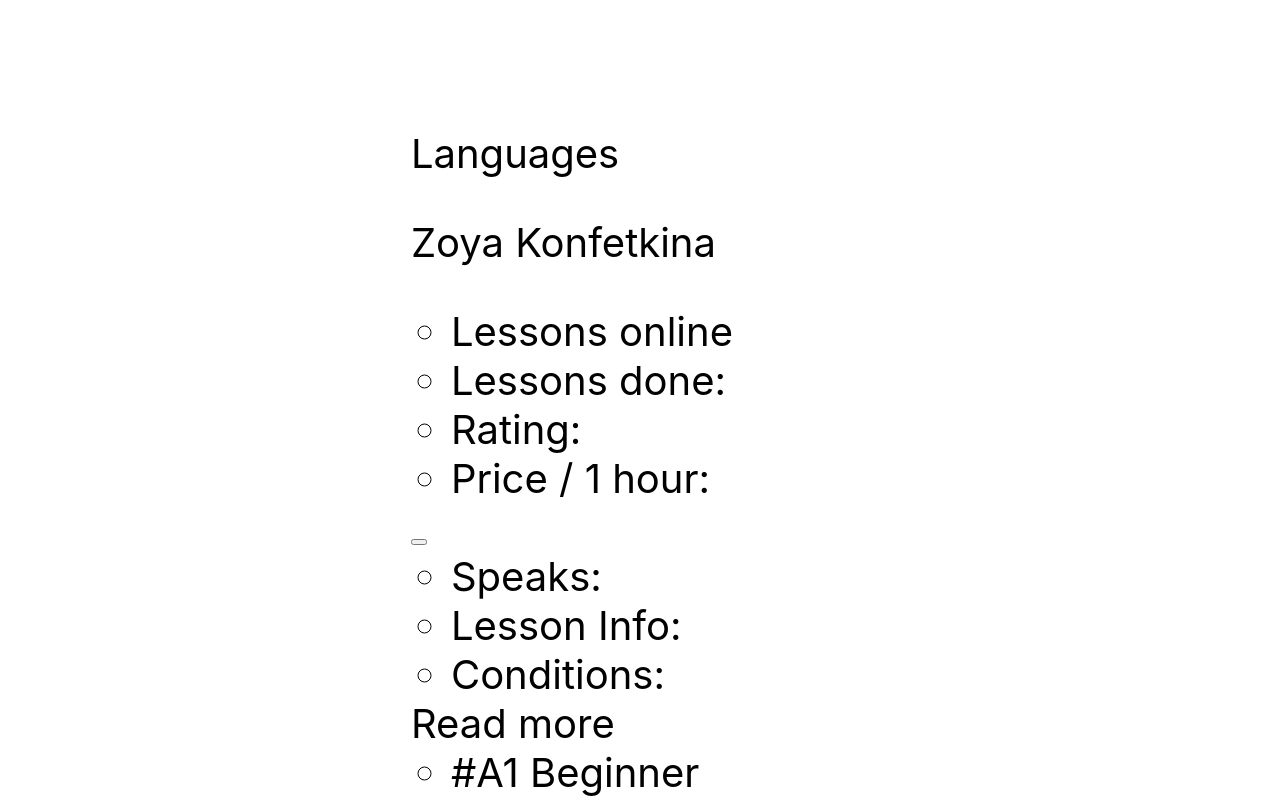
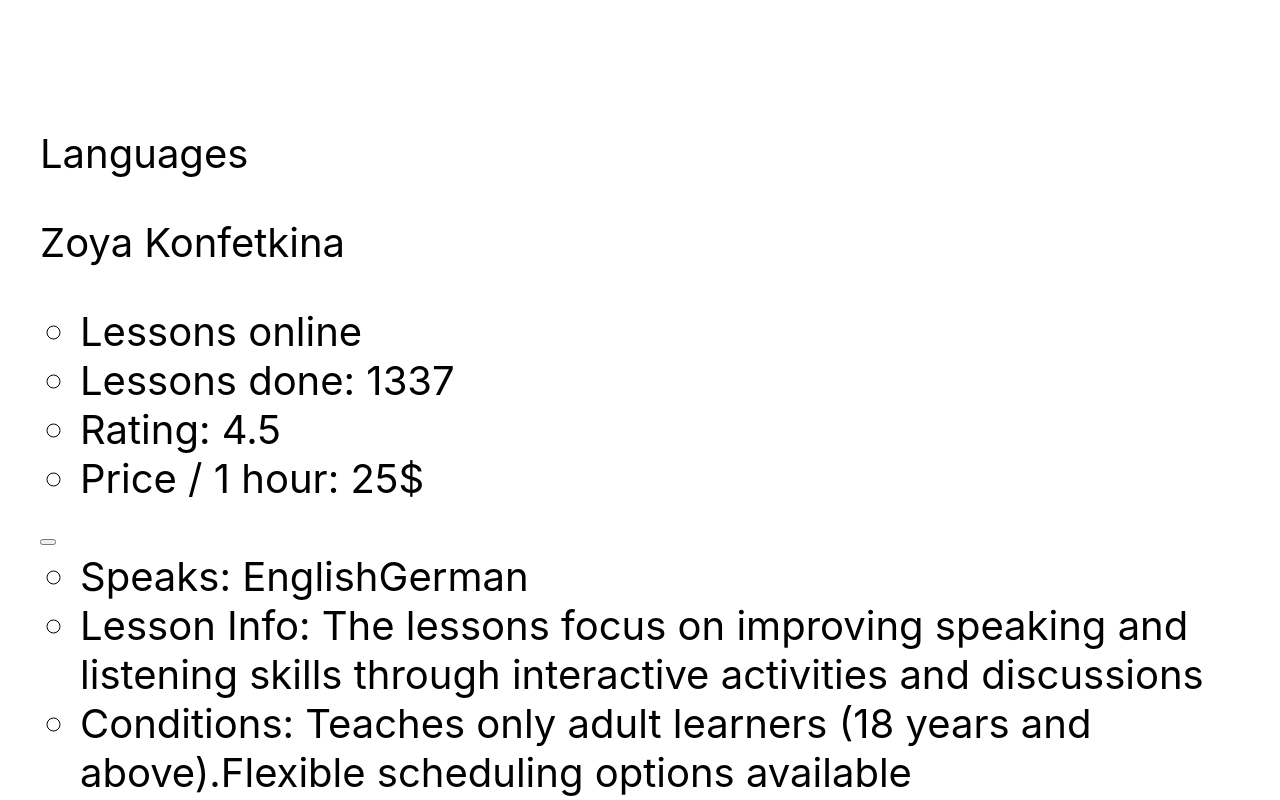
Before and after one commit to EugeneNikiforov/learn-lang, a React (Create React App) app: page / in a window 1280 px wide. Shown: the top 800 px of the page. Built offline with nearby package versions, Linux system fonts and the light colour scheme.

Commit message:
update teachersitem

```diff
--- a/src/components/TeachersItem/TeacherItem.jsx
+++ b/src/components/TeachersItem/TeacherItem.jsx
@@ -1,6 +1,15 @@
 const TeachersItem = ({ teacher }) => {
   //   console.log(teacher);
-  const { name, surname } = teacher;
+  const {
+    name,
+    surname,
+    lessons_done,
+    rating,
+    price_per_hour,
+    languages,
+    lesson_info,
+    conditions,
+  } = teacher;
   return (
     <div>
       <div>
@@ -20,15 +29,15 @@ const TeachersItem = ({ teacher }) => {
           </li>
           <li>
             <span>Lessons done:</span>
-            <span></span>
+            <span> {lessons_done}</span>
           </li>
           <li>
             <span>Rating:</span>
-            <span></span>
+            <span> {rating}</span>
           </li>
           <li>
             <span>Price / 1 hour:</span>
-            <span></span>
+            <span> {price_per_hour}$</span>
           </li>
         </ul>
       </div>
@@ -39,15 +48,15 @@ const TeachersItem = ({ teacher }) => {
         <ul>
           <li>
             <span>Speaks:</span>
-            <span></span>
+            <span> {languages}</span>
           </li>
           <li>
             <span>Lesson Info:</span>
-            <span></span>
+            <span> {lesson_info}</span>
           </li>
           <li>
             <span>Conditions:</span>
-            <span></span>
+            <span> {conditions}</span>
           </li>
         </ul>
       </div>
--- a/src/data/teachers.json
+++ b/src/data/teachers.json
@@ -45,7 +45,7 @@
       "B2 Intermediate",
       "C1 Advanced"
     ],
-    "rating": 4.5,
+    "rating": 4.7,
     "reviews": [
       {
         "reviewer_name": "Zhora",
```
